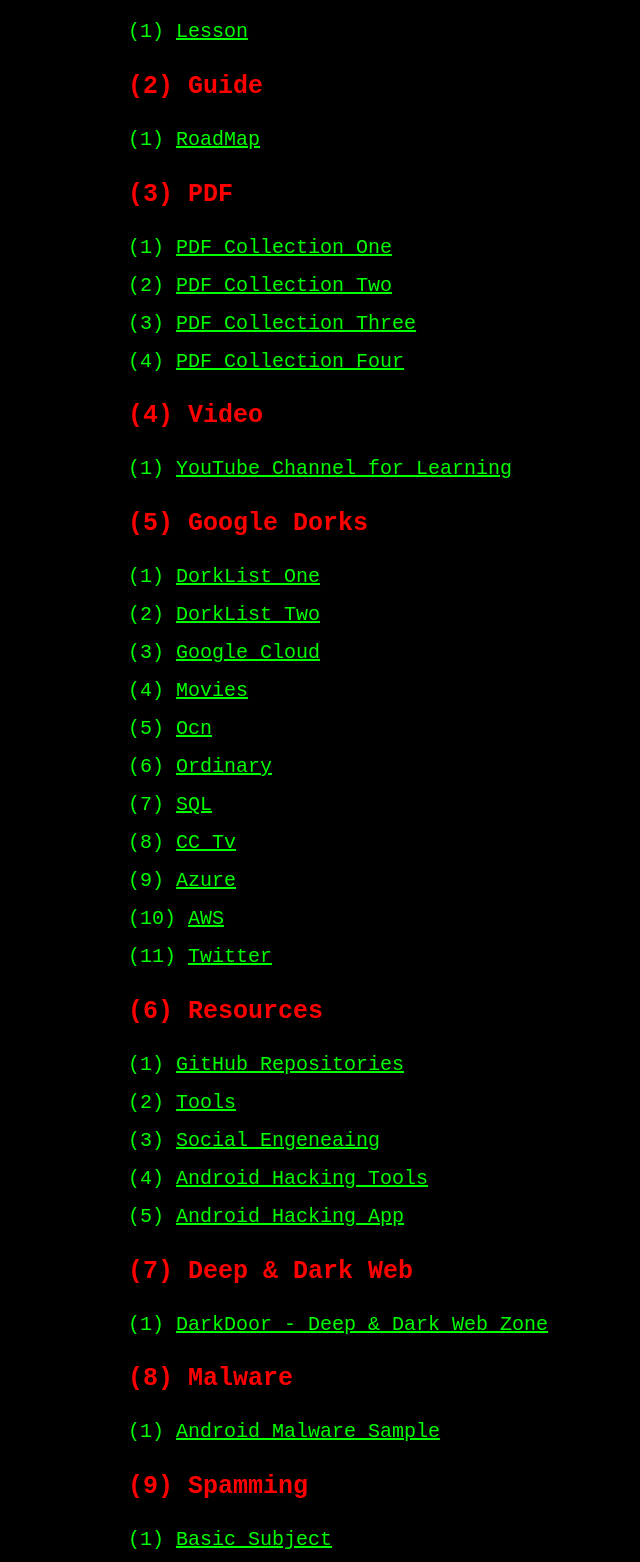
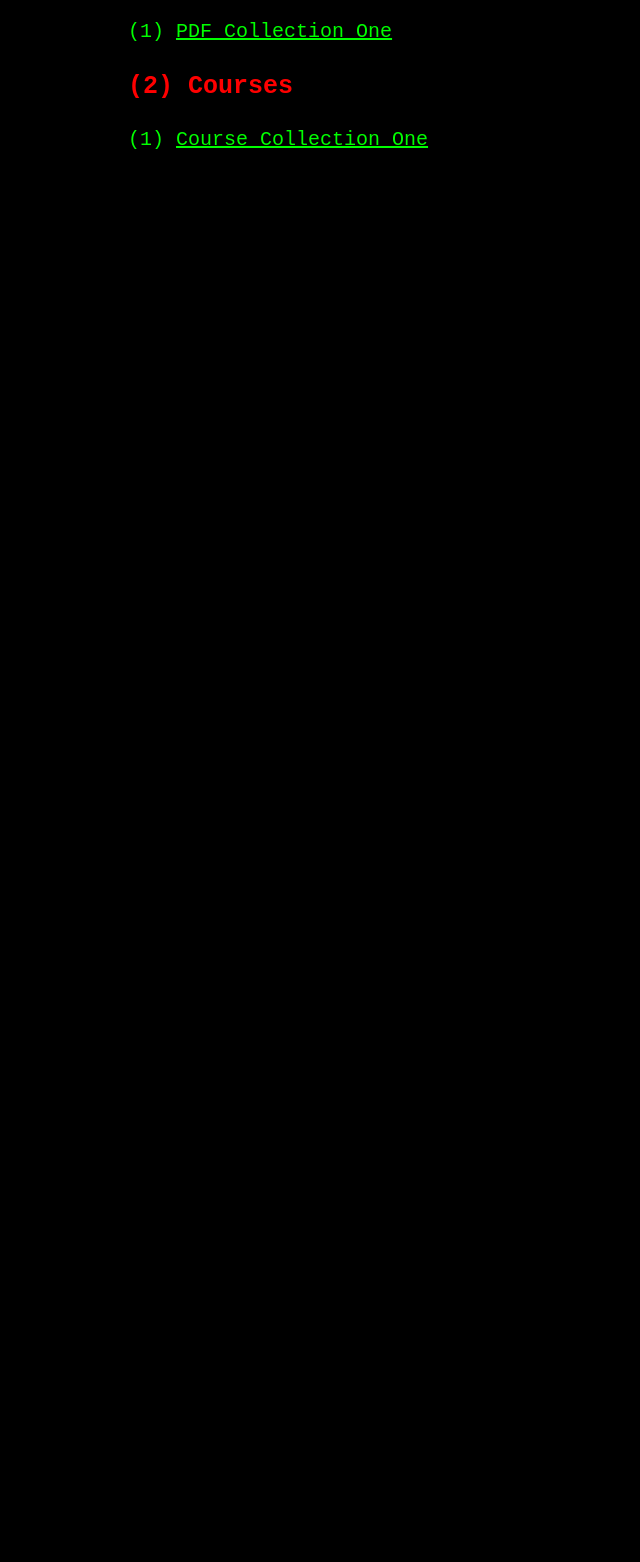
Before and after one commit to HumayunShariarHimu/Freelancer, a plain HTML site: page index.html in a window 1280 px wide. Shown: the part 140-1702 px from the top of the page, without its empty margins (112-752 px from the left). After the commit the page ends 800 px from the top, so only its background shows below. Drawn offline with Linux system fonts and the light colour scheme.

Commit message:
Update index.html

```diff
--- a/index.html
+++ b/index.html
@@ -103,73 +103,11 @@
 <h1>FreeLancer</h1>
 <h2>(1) PDF </h2>
 <p>
-(1) <a href="https://github.com/HumayunShariarHimu/H4ck3R/blob/main/Learning/Lesson.md">Lesson</a>
+(1) <a href="https://github.com/HumayunShariarHimu/Freelancer/blob/main/PDF/collection_one.md">PDF Collection One</a>
 </p>
-<h2>(2) Guide</h2>
+<h2>(2) Courses</h2>
 <p>
-(1) <a href="https://github.com/HumayunShariarHimu/H4ck3R/blob/main/Guide/RoadMap.md">RoadMap</a>
-</p>
-<h2>(3) PDF</h2>
-<p>
-(1) <a href="https://github.com/HumayunShariarHimu/H4ck3R/blob/main/Pdf/pdf_collection_one.md">PDF Collection One</a>
-<br>
-(2) <a href="https://github.com/HumayunShariarHimu/H4ck3R/blob/main/Pdf/pdf_collection_two.md">PDF Collection Two</a>
-<br>
-(3) <a href="https://github.com/HumayunShariarHimu/H4ck3R/blob/main/Pdf/pdf_collection_three.txt">PDF Collection Three</a>
-<br>
-(4) <a href="https://github.com/HumayunShariarHimu/H4ck3R/blob/main/Pdf/pdf_collection_four.txt">PDF Collection Four</a>
-</p>
-<h2>(4) Video</h2>
-<p>
-(1) <a href="https://github.com/HumayunShariarHimu/H4ck3R/blob/main/Video/yt.md">YouTube Channel for Learning</a>
-</p>
-<h2>(5) Google Dorks</h2>
-<p>
-(1) <a href="https://github.com/HumayunShariarHimu/H4ck3R/blob/main/google_dorks/collection_one.txt">DorkList One</a>
-<br>
-(2) <a href="https://github.com/HumayunShariarHimu/H4ck3R/blob/main/google_dorks/collection_two.txt">DorkList Two</a>
-<br>
-(3) <a href="https://github.com/HumayunShariarHimu/H4ck3R/blob/main/google_dorks/googslecloud.txt">Google Cloud</a>
-<br>
-(4) <a href="https://github.com/HumayunShariarHimu/H4ck3R/blob/main/google_dorks/movie.txt">Movies</a>
-<br>
-(5) <a href="https://github.com/HumayunShariarHimu/H4ck3R/blob/main/google_dorks/onion.txt">Ocn</a>
-<br>
-(6) <a href="https://github.com/HumayunShariarHimu/H4ck3R/blob/main/google_dorks/ordinary.txt">Ordinary</a>
-<br>
-(7) <a href="https://github.com/HumayunShariarHimu/H4ck3R/blob/main/google_dorks/sql.txt">SQL</a>
-<br>
-(8) <a href="https://github.com/HumayunShariarHimu/H4ck3R/blob/main/google_dorks/cctv.txt">CC Tv</a>
-<br>
-(9) <a href="https://github.com/HumayunShariarHimu/H4ck3R/blob/main/google_dorks/azure.txt">Azure</a>
-<br>
-(10) <a href="https://github.com/HumayunShariarHimu/H4ck3R/blob/main/google_dorks/aws.txt">AWS</a>
-<br>
-(11) <a href="https://github.com/HumayunShariarHimu/H4ck3R/blob/main/google_dorks/twitter.txt">Twitter</a>
-</p>
-<h2>(6) Resources</h2>
-<p>
-(1) <a href="https://github.com/HumayunShariarHimu/H4ck3R/blob/main/Resources/repositories.md">GitHub Repositories</a>
-<br>
-(2) <a href="https://github.com/HumayunShariarHimu/H4ck3R/blob/main/Resources/tools.txt">Tools</a>
-<br>
-(3) <a href="https://github.com/HumayunShariarHimu/H4ck3R/blob/main/Resources/SocialEngeneaing.txt">Social Engeneaing</a>
-<br>
-(4) <a href="https://github.com/HumayunShariarHimu/H4ck3R/blob/main/Resources/AndroidHackingTools">Android Hacking Tools</a>
-<br>
-(5) <a href="https://github.com/HumayunShariarHimu/H4ck3R/blob/main/Resources/AndroHackApp.md">Android Hacking App</a>
-</p>
-<h2>(7) Deep & Dark Web</h2>
-<p>
-(1) <a href="https://github.com/HumayunShariarHimu/H4ck3R/blob/main/Deep-And-Dark-Web-Network/DarkDoor.md">DarkDoor - Deep & Dark Web Zone</a>
-</p>
-<h2>(8) Malware</h2>
-<p>
-(1) <a href="https://github.com/HumayunShariarHimu/H4ck3R/blob/main/Malware/androidmalwaresample.txt">Android Malware Sample</a>
-</p>
-<h2>(9) Spamming</h2>
-<p>
-(1) <a href="https://github.com/HumayunShariarHimu/H4ck3R/blob/main/Spamming/Basic.md">Basic Subject</a>
+(1) <a href="https://github.com/HumayunShariarHimu/Freelancer/blob/main/Online_Course/CourseList.txt">Course Collection One</a>
 </p>
 </body>
 </html>
```
